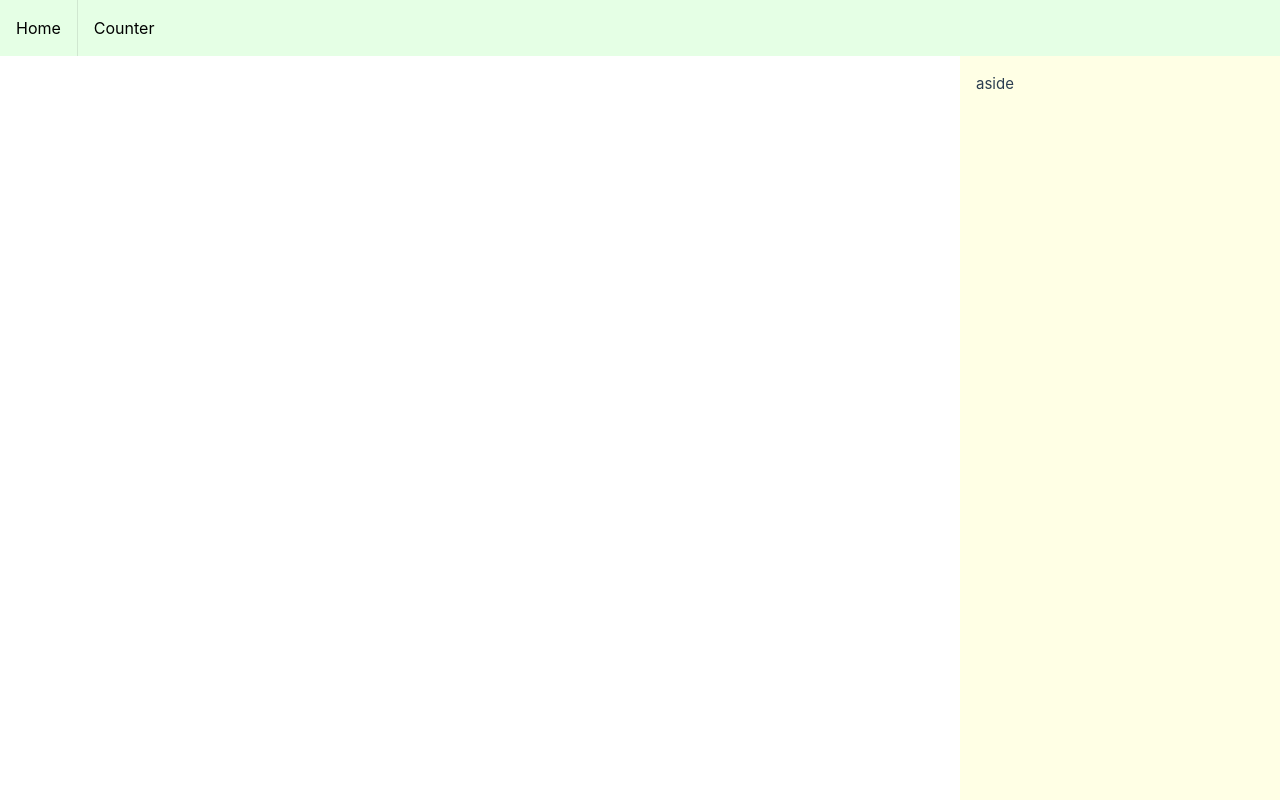
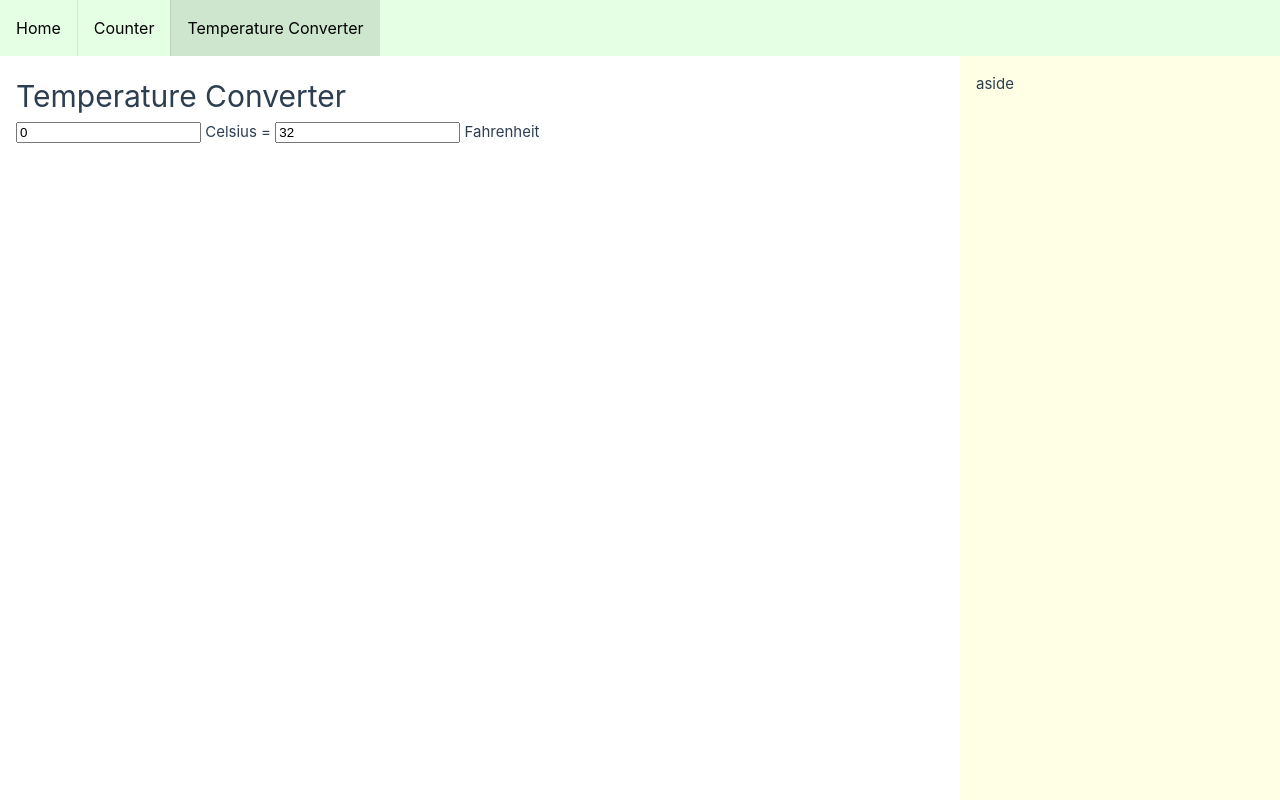
Before and after one commit to Vsevolod-Shustov/seven-guis, a Vue app: page /temperature-converter in a window 1280 px wide. Before the commit this address had no page. Built offline with nearby package versions, Linux system fonts and the light colour scheme; the HTML template or start-up script is replaced by a standard one.

Commit message:
add temperature converter

```diff
--- a/src/App.vue
+++ b/src/App.vue
@@ -31,6 +31,7 @@ const transitionName = computed<string | undefined>(() => {
       <Nav>
         <RouterLink to="/">Home</RouterLink>
         <RouterLink to="/counter">Counter</RouterLink>
+        <RouterLink to="temperature-converter">Temperature Converter</RouterLink>
       </Nav>
     </div>
   </header>
--- a/src/router/index.ts
+++ b/src/router/index.ts
@@ -36,6 +36,12 @@ const router = createRouter({
         },
       ],
     },
+    {
+      path: '/temperature-converter',
+      name: 'temperature-converter',
+      component: () => import('../views/TemperatureConverterView.vue'),
+      meta: { transition: 'slide' },
+    },
   ],
 })
 
--- /dev/null
+++ b/src/views/TemperatureConverterView.vue
@@ -0,0 +1,38 @@
+<script setup lang="ts">
+import { ref } from 'vue'
+
+const celsius = ref(0)
+const farenheit = ref(32)
+
+type lastUpdatedValues = 'c' | 'f' | null
+
+const lastUpdated = ref<lastUpdatedValues>(null)
+let debounceTimer: number | null = null
+const delay = 250
+
+function triggerDebouncedUpdate(a: lastUpdatedValues = null) {
+  if (a) {
+    lastUpdated.value = a
+  }
+  if (debounceTimer) window.clearTimeout(debounceTimer)
+  debounceTimer = window.setTimeout(() => {
+    if (lastUpdated.value === 'c') {
+      farenheit.value = celsius.value * (9 / 5) + 32
+    } else if (lastUpdated.value === 'f') {
+      celsius.value = (farenheit.value - 32) * (5 / 9)
+    }
+    lastUpdated.value = null
+  }, delay)
+}
+</script>
+
+<template>
+  <div class="page">
+    <h1>Temperature Converter</h1>
+    <input type="number" v-model.number="celsius" @input="triggerDebouncedUpdate('c')" /> Celsius =
+    <input type="number" v-model.number="farenheit" @input="triggerDebouncedUpdate('f')" />
+    Fahrenheit
+  </div>
+</template>
+
+<style scoped></style>
```
